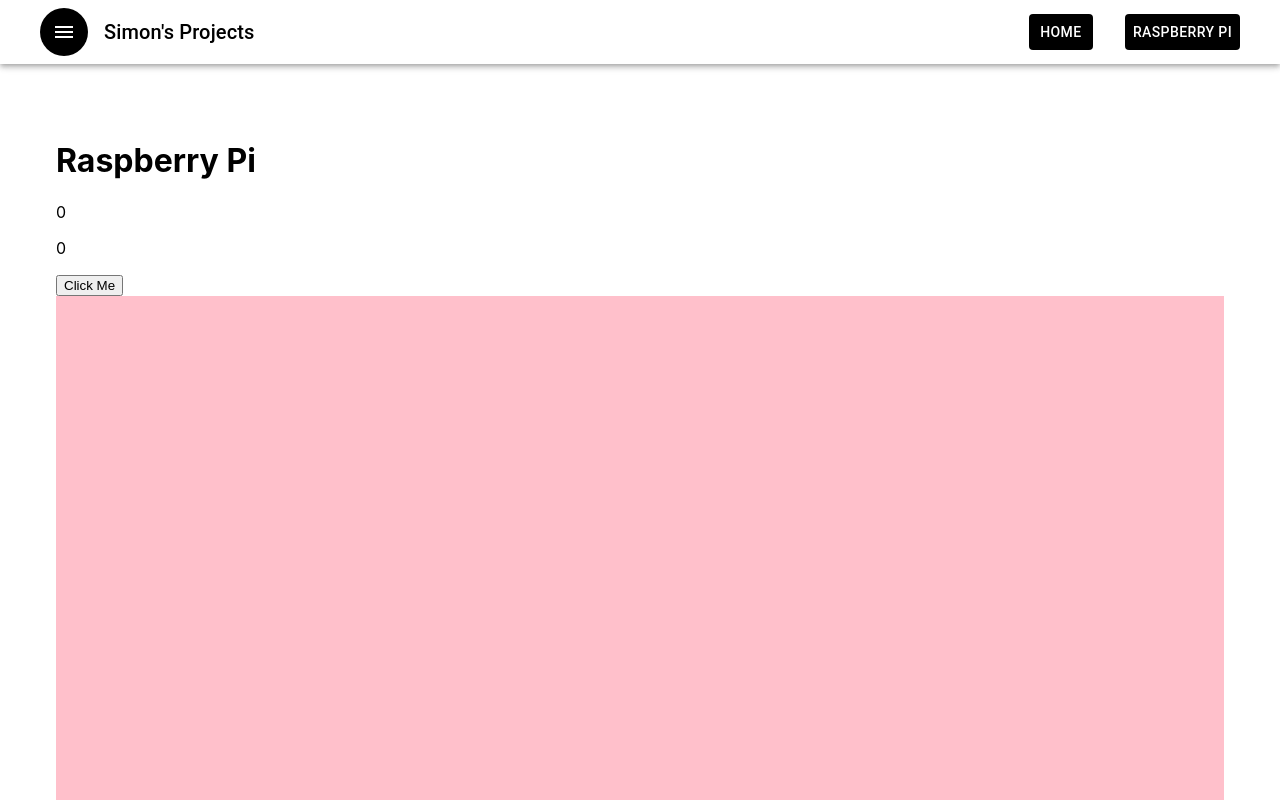
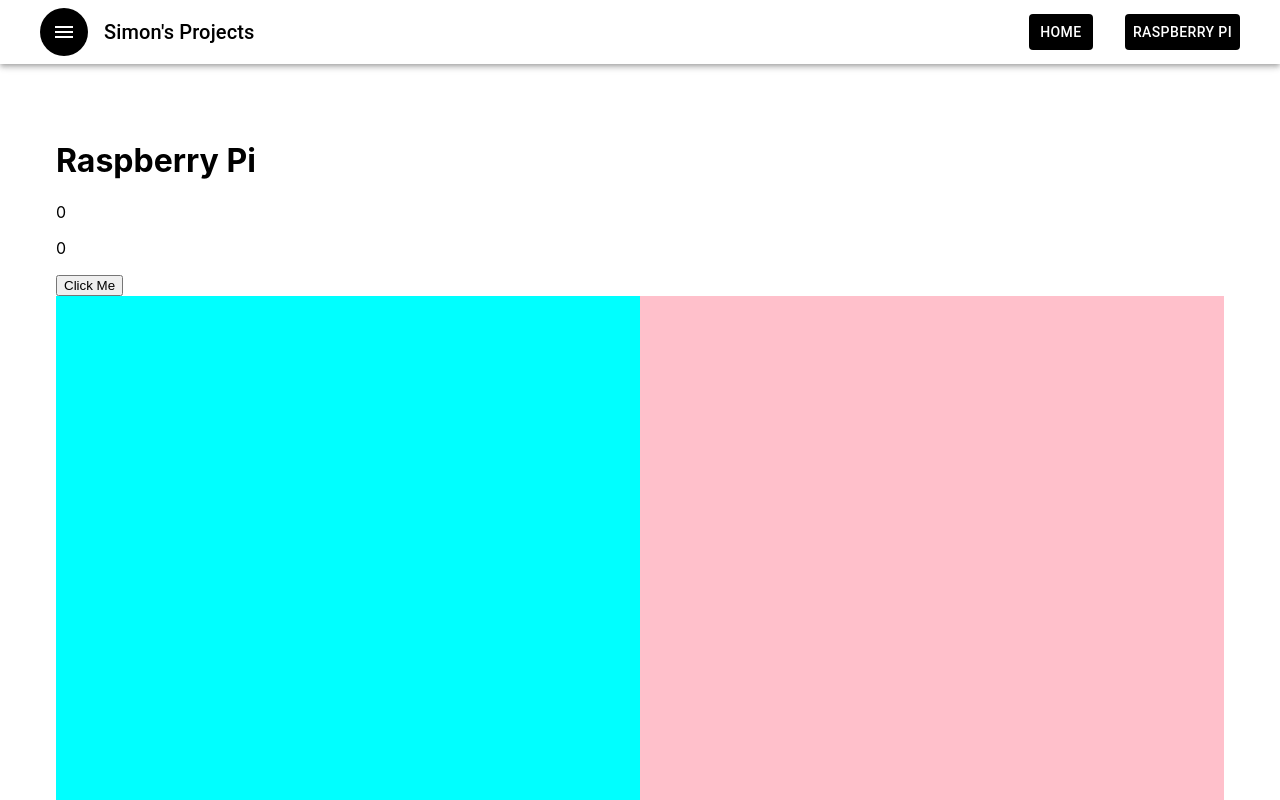
Before and after one commit to Simon-Oliver/ui-practice, a React (Create React App) app in the folder client/: page /rpi in a window 1280 px wide. Shown: the top 800 px of the page. Built offline with nearby package versions, Linux system fonts and the light colour scheme; the HTML template or start-up script is replaced by a standard one.

Commit message:
reexploring grids

```diff
--- a/client/src/pages/Raspberry Pi/Rpi.js
+++ b/client/src/pages/Raspberry Pi/Rpi.js
@@ -26,7 +26,10 @@
       <p>{items.count}</p>
       <p>{scrollDepth}</p>
       <button onClick={() => updateState(5)}>Click Me</button>
-      <div className={styles.bottom}></div>
+      <div className={styles.bottom}>
+        <div className={styles['item-left']}></div>
+        <div className={styles['item-rigth']}></div>
+      </div>
     </div>
   );
 };
--- a/client/src/pages/Raspberry Pi/rpi.module.css
+++ b/client/src/pages/Raspberry Pi/rpi.module.css
@@ -1,4 +1,16 @@
 .bottom {
+  display: grid;
+  grid-template-columns: 1fr 1fr;
   height: 100vh;
   background-color: pink;
 }
+
+.item-left {
+  grid-column-start: 1;
+  background-color: aqua;
+}
+
+.item-right {
+  grid-column-start: 2;
+  background-color: salmon;
+}
```
